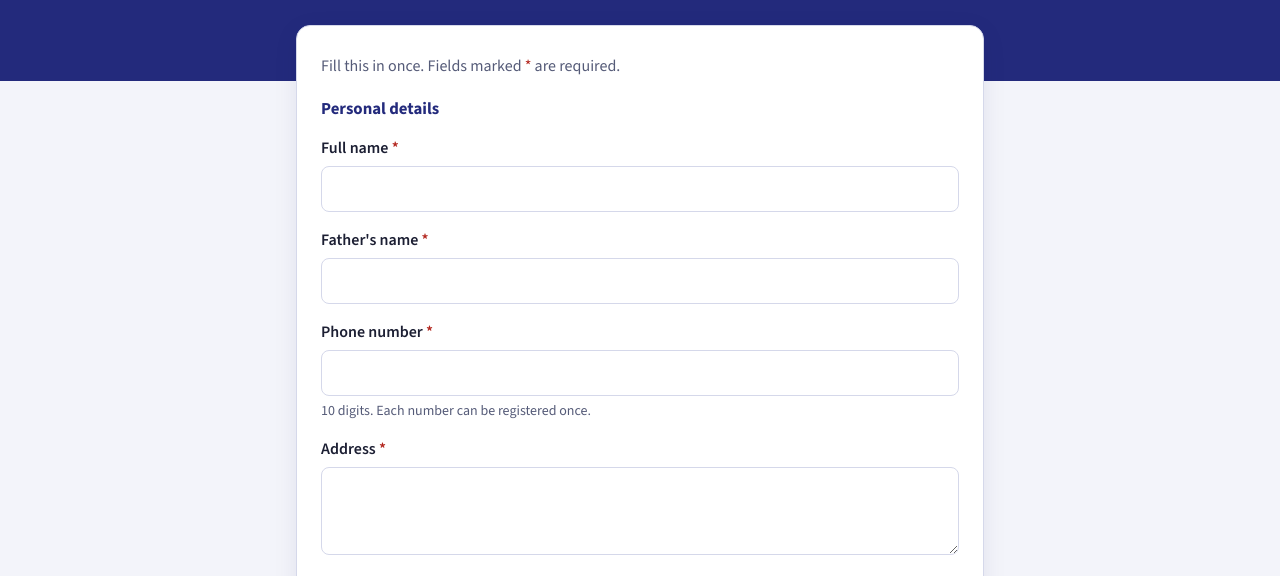
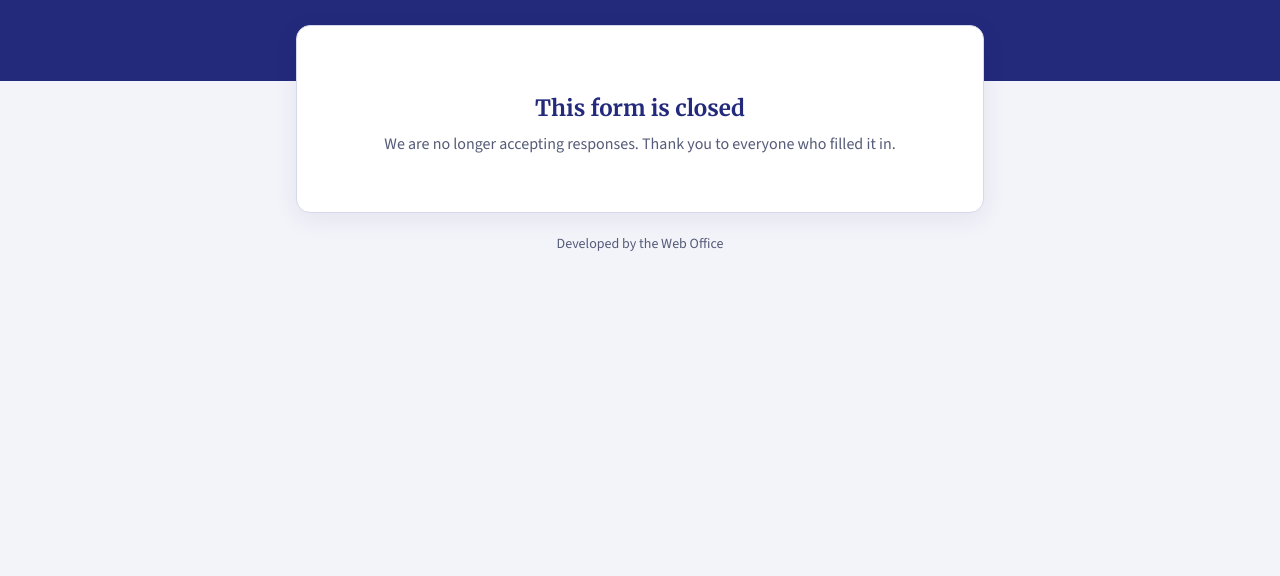
Before and after one commit to yashmarwal/tecnia, a plain HTML site: page index.html in a window 1280 px wide. Shown: the part 224-800 px from the top of the page. Drawn offline with nearby package versions, Linux system fonts and the light colour scheme.

Commit message:
Close the form: show a closed notice and stop accepting submissions
Set FORM_CLOSED to false in config.js to reopen.

Co-Authored-By: Claude Sonnet 5.5 <noreply@anthropic.com>

```diff
--- a/config.js
+++ b/config.js
@@ -1,4 +1,7 @@
 // Supabase dashboard > Project Settings > API. Both values are safe to publish (the anon key is public by design,
 // access is limited by the row-level security rules in schema.sql).
+// Set to false to accept responses again.
+const FORM_CLOSED = true;
+
 const SUPABASE_URL = "https://qzflscsmxcechdwoeqlt.supabase.co";
 const SUPABASE_ANON_KEY = "eyJhbGciOiJIUzI1NiIsInR5cCI6IkpXVCJ9.eyJpc3MiOiJzdXBhYmFzZSIsInJlZiI6InF6ZmxzY3NteGNlY2hkd29lcWx0Iiwicm9sZSI6ImFub24iLCJpYXQiOjE3OTE4NjQzNjEsImV4cCI6MjEwNzQ0MDM2MX0.vR5FG3lY0ZpPO0-RTBR5votgjUgcgi-cqLhBlMyQJUY";
--- a/index.html
+++ b/index.html
@@ -103,6 +103,11 @@
         <button id="submit" class="btn block" type="submit">Submit details</button>
       </form>
 
+      <section id="closed" class="done" hidden>
+        <h2>This form is closed</h2>
+        <p>We are no longer accepting responses. Thank you to everyone who filled it in.</p>
+      </section>
+
       <section id="done" class="done" tabindex="-1" hidden>
         <svg class="tick" viewBox="0 0 72 72" aria-hidden="true"><circle cx="36" cy="36" r="34"/><path d="M22 37l10 10 18-22"/></svg>
         <h2>Details submitted</h2>
@@ -148,9 +153,12 @@
 
     function showError(msg) { err.textContent = msg; err.hidden = false; err.scrollIntoView({ behavior: "smooth", block: "center" }); }
 
+    if (FORM_CLOSED) { form.hidden = true; $("#closed").hidden = false; }
+
     form.addEventListener("submit", async (e) => {
       e.preventDefault();
       err.hidden = true;
+      if (FORM_CLOSED) return;
       if (!configured) return showError("This form is not connected to its database yet. Please tell the form administrator.");
 
       const appeared = radio("status") === "appeared";
```
